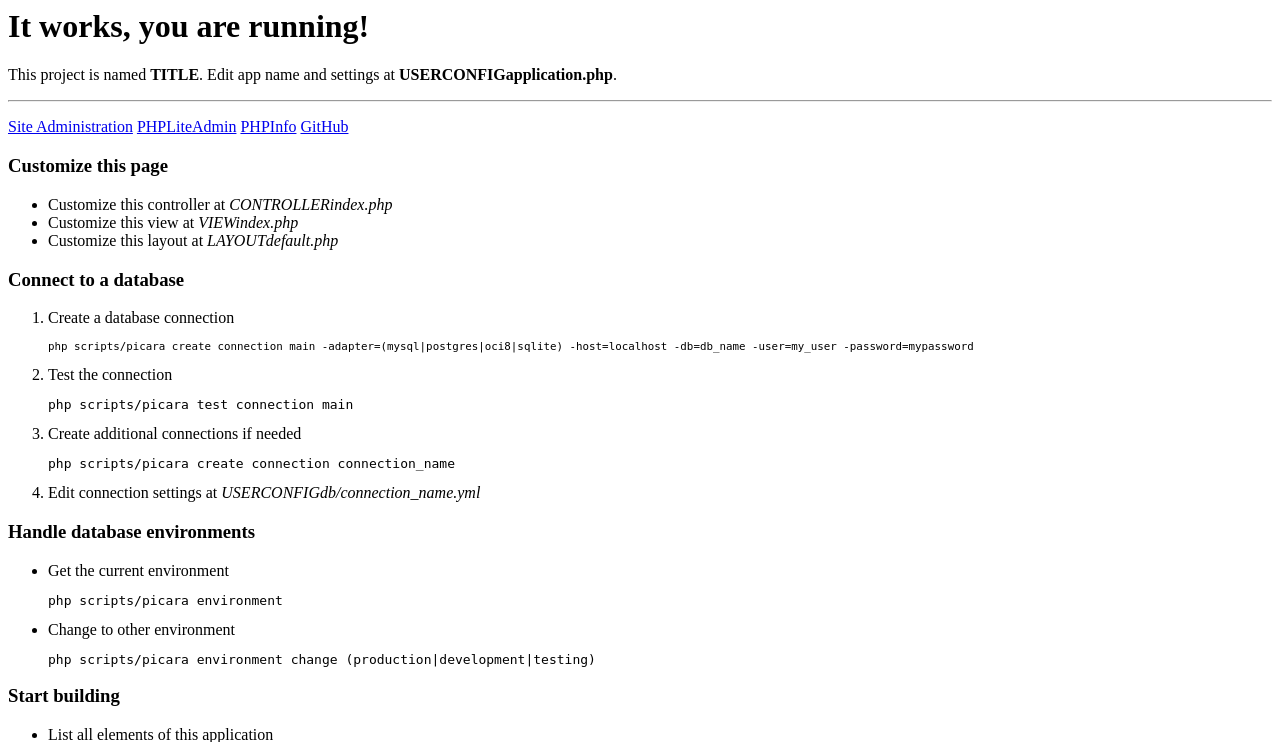
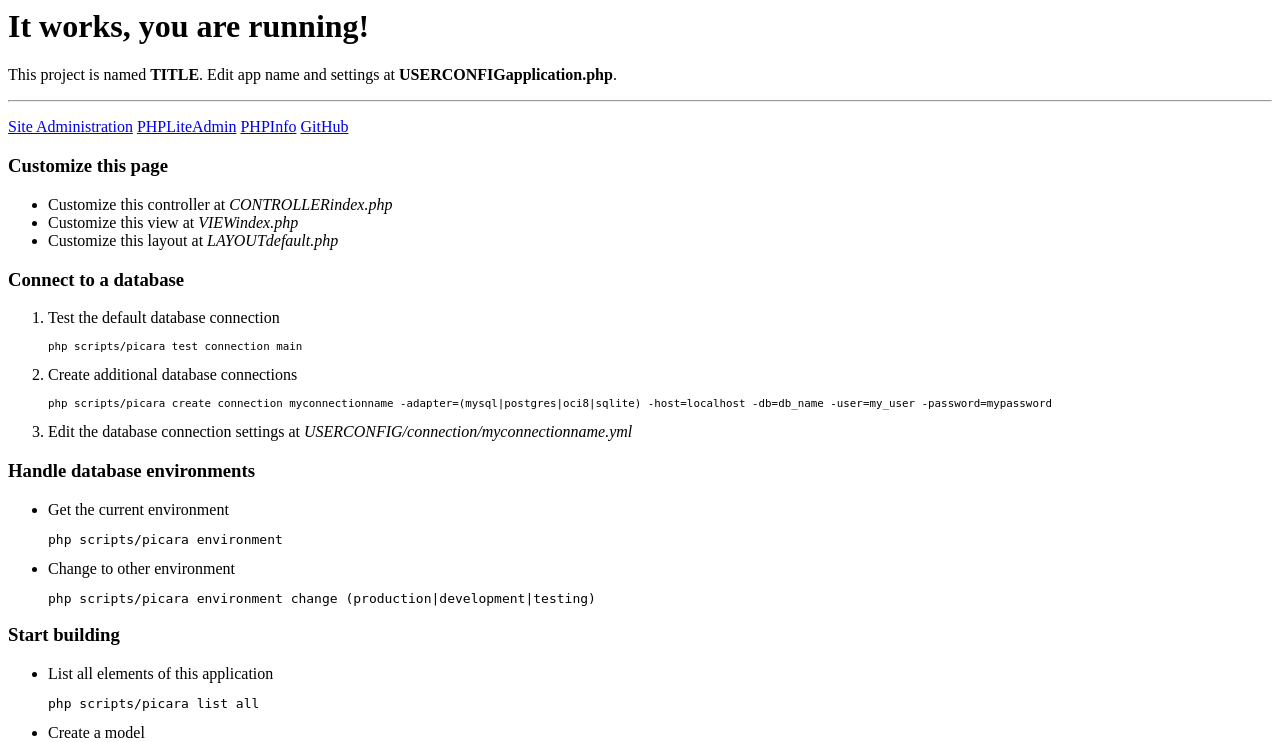
Before and after one commit to flaab/picara-php-framework, a PHP site: page / in a window 1280 px wide. Shown: the top 742 px of the page. Run offline with PHP 8.4, Linux system fonts and the light colour scheme; data that the repository does not hold is empty; some libraries are stand-ins or nearby versions.

Commit message:
SQLite made default database ready

```diff
--- a/app/view/index/index.php
+++ b/app/view/index/index.php
@@ -28,13 +28,11 @@
 </ul>
 <h3 class="mt-5">Connect to a database</h3>
 <ol>
-    <li>Create a database connection
-        <pre><small>php scripts/picara create connection main -adapter=(mysql|postgres|oci8|sqlite) -host=localhost -db=db_name -user=my_user -password=mypassword</small></pre></li>
-    <li>Test the connection
-        <pre>php scripts/picara test connection main</pre></li>
-    <li>Create additional connections if needed
-        <pre>php scripts/picara create connection connection_name</pre></li>
-        <li>Edit connection settings at <i><?= USERCONFIG ?>db/connection_name.yml</i></li>
+    <li>Test the default database connection</li>
+        <pre><small>php scripts/picara test connection main</small></pre></li>
+    <li>Create additional database connections
+        <pre><small>php scripts/picara create connection myconnectionname -adapter=(mysql|postgres|oci8|sqlite) -host=localhost -db=db_name -user=my_user -password=mypassword</small></pre></li>
+    <li>Edit the database connection settings at <i><?= USERCONFIG ?>/connection/myconnectionname.yml</i></li>
 </ol>
 
 <h3 class="mt-5">Handle database environments</h3>
```
Also changed, not shown: resources/db/db.sqlite3.
